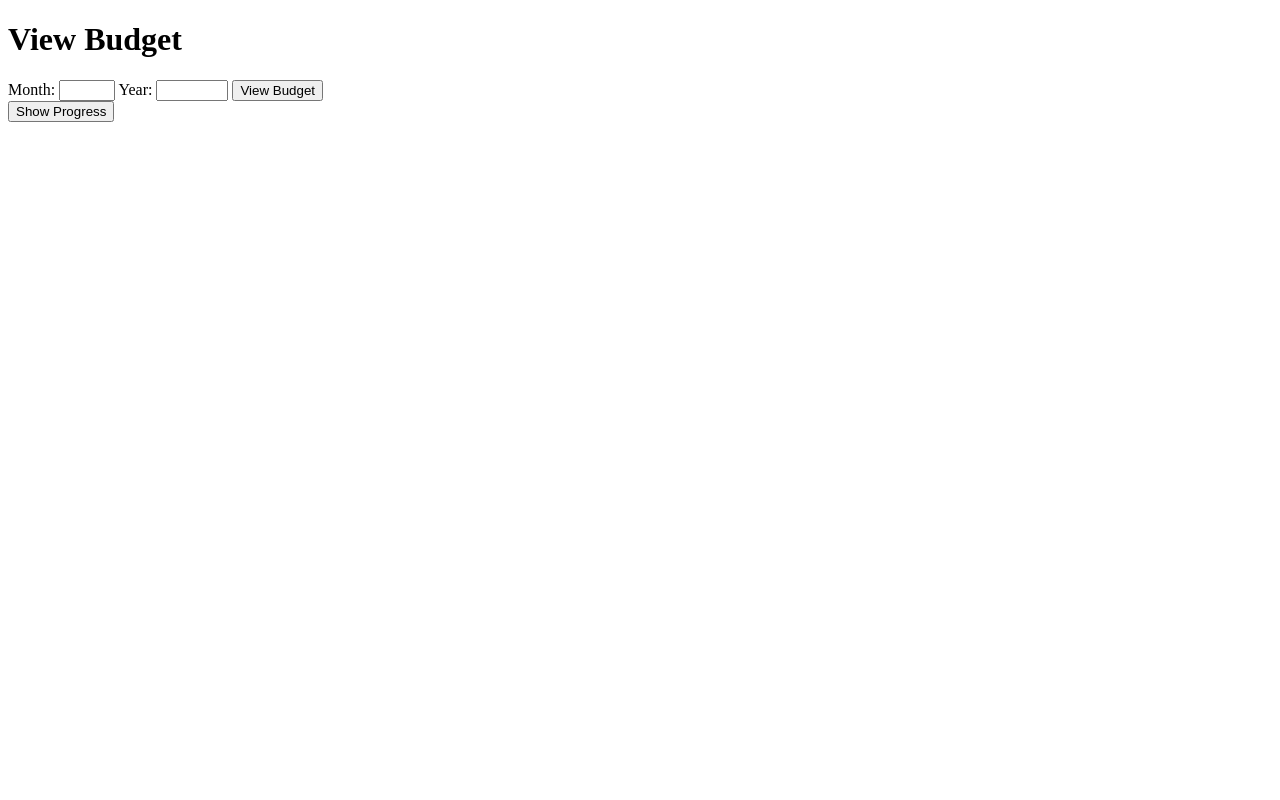
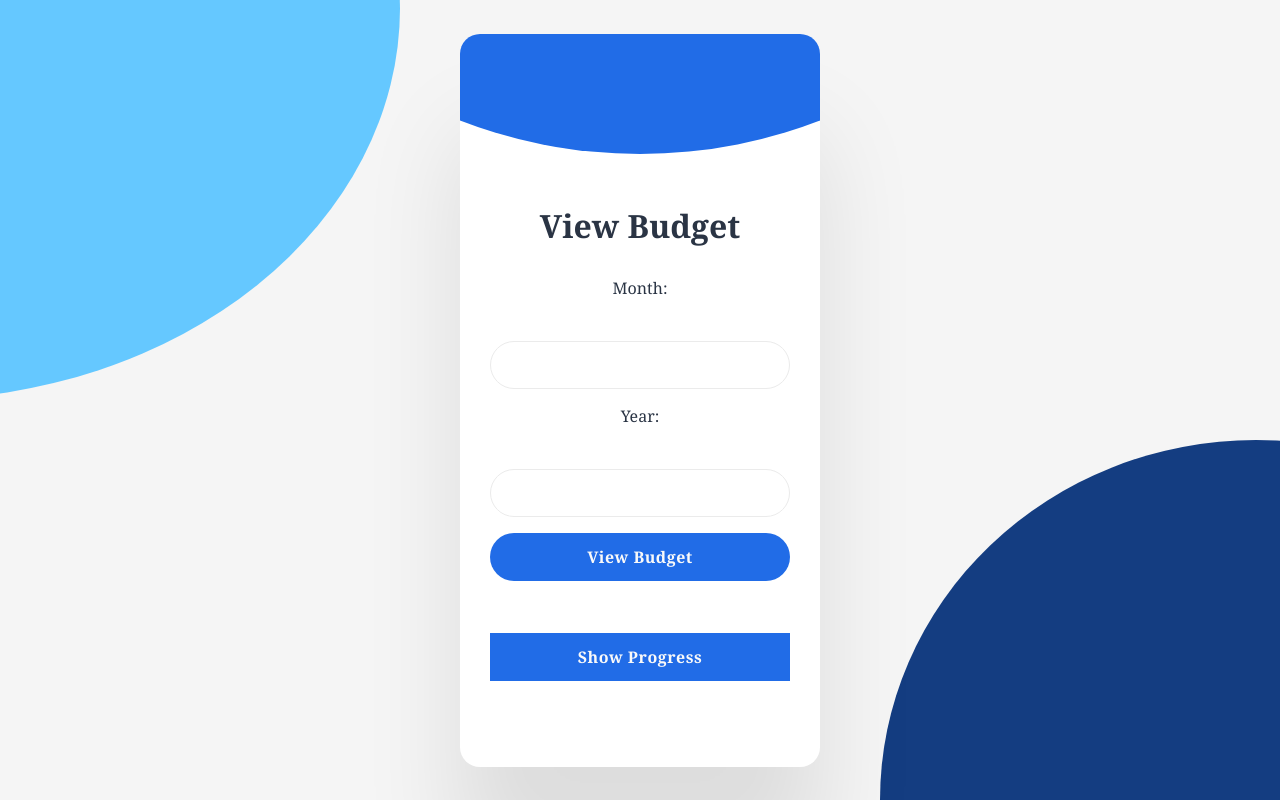
Before and after one commit to ribhav2003/SmartExpense_seproject, a website: page ViewBudget/viewBudget.html in a window 1280 px wide. Drawn offline with Linux system fonts and the light colour scheme; a web font is replaced by a local one.

Commit message:
checkpoint 3

```diff
--- /dev/null
+++ b/SetFinancialGoals/budget.css
@@ -0,0 +1,71 @@
+/* Base body styling */
+body {
+    font-family: 'Arial', sans-serif; /* Consistent font throughout the page */
+    background-color: #f0f4f8; /* Soft blue background for lightness */
+    color: #333; /* Dark grey color for text for readability */
+    padding: 20px; /* Padding around the content inside body */
+    margin: 0; /* Removes default margin */
+}
+
+/* Header styles */
+h1 {
+    color: #0056b3; /* Blue color for the header to match theme */
+    text-align: center; /* Centers the heading */
+}
+
+/* Form styling */
+form {
+    background-color: white; /* Sets form background to white */
+    padding: 20px; /* Padding inside the form */
+    border-radius: 8px; /* Rounded corners for the form */
+    box-shadow: 0 4px 8px rgba(0, 0, 0, 0.1); /* Subtle shadow for depth */
+    max-width: 500px; /* Maximum width of the form */
+    margin: 40px auto; /* Centers the form horizontally and gives space vertically */
+}
+
+/* Label styling */
+label {
+    font-weight: bold; /* Bold font for labels */
+    margin-bottom: 10px; /* Space below each label */
+    display: block; /* Makes label appear on a new line */
+}
+
+/* Input and Select field styling */
+input[type="number"],
+select {
+    width: calc(100% - 20px); /* Adjusted width to accommodate for padding */
+    padding: 8px; /* Padding for better text visibility */
+    margin-top: 5px; /* Space above the input field */
+    margin-bottom: 15px; /* Space below the input field */
+    border: 2px solid #0056b3; /* Blue border matching the theme */
+    border-radius: 4px; /* Rounded corners for the input fields */
+}
+
+/* Adjust padding for select element */
+select {
+    padding: 8px; /* Match padding with input elements */
+}
+
+/* Button styling */
+button {
+    background-color: #007bff; /* Brighter blue for visibility and consistency */
+    margin-left: 5px;
+    color: white; /* Text color for the button */
+    padding: 10px 15px; /* Padding to make the button larger and easier to click */
+    border: none; /* No border for a cleaner look */
+    border-radius: 5px; /* Rounded corners for the button */
+    cursor: pointer; /* Pointer cursor on hover */
+    width: calc(102% - 20px); /* Adjusted width to accommodate for padding */
+    font-size: 16px; /* Slightly larger font for better readability *
+}
+
+button:hover {
+    background-color: #0056b3; /* Darker blue on hover for interactive effect */
+}
+
+/* Focus styling for interactive elements */
+input[type="number"]:focus,
+select:focus,
+button:hover {
+    transition: background-color 0.3s, border-color 0.3s; /* Smooth transition for focus and hover */
+}
--- /dev/null
+++ b/ViewBudget/viewBudget.css
@@ -0,0 +1,165 @@
+* {
+    box-sizing: border-box;
+  }
+
+  html,
+  body {
+    height: 100%;
+  }
+
+  body {
+    display: grid;
+    place-items: center;
+    margin: 0;
+    padding: 0 2rem;
+    background: #f5f5f5;
+    font-family: "Cambria";
+    animation: rotate 6s infinite alternate linear;
+  }
+
+  @media (min-width: 500px) {
+    body {
+      padding: 0;
+    }
+  }
+
+  .background-texture {
+    position: fixed;
+    top: -50vmin;
+    left: -50vmin;
+    width: 100vmin;
+    height: 100vmin;
+    border-radius: 47% 53% 61% 39% / 45% 51% 49% 55%;
+    background: #65c8ff;
+  }
+
+  .background-texture::after {
+    content: "";
+    position: inherit;
+    right: -50vmin;
+    bottom: -55vmin;
+    width: inherit;
+    height: inherit;
+    border-radius: inherit;
+    background: #143d81;
+  }
+
+  .card-container {
+    overflow: hidden;
+    position: relative;
+    z-index: 3;
+    width: 100%;
+    margin: 0 1.25rem;
+    padding: 10.625rem 1.875rem 3.375rem;
+    border-radius: 1.25rem;
+    background: #fff;
+    text-align: center;
+    box-shadow: 0 6.25rem 6.25rem rgb(0 0 0 / 10%);
+  }
+
+  .card-container::before {
+    content: "";
+    position: absolute;
+    top: -55rem;
+    left: 50%;
+    transform: translate(-50%, 0);
+    width: 62.5rem;
+    height: 62.5rem;
+    border-radius: 50%;
+    background: #216ce7;
+  }
+
+  @media (min-width: 500px) {
+    .card-container {
+      margin: 0;
+      width: 22.5rem;
+    }
+  }
+
+  .card-container > h1 {
+    font-size: 2rem;
+    font-weight: 950;
+    margin: 0 0 1.875rem;
+    color: #2a3444;
+  }
+
+  .form {
+    margin: 0 0 2.25rem;
+    display: grid;
+    gap: 1rem;
+  }
+
+  .form > label,
+  .form > input,
+  .form > button {
+    width: 100%;
+    height: 3rem;
+    border-radius: 2.25rem;
+  }
+
+  .form > label {
+    font-size: 1rem;
+    color: #2a3444;
+  }
+
+  .form > input {
+    border: 1px solid #ebebeb;
+    font-family: inherit;
+    font-size: 1rem;
+    padding: 0 1.5rem;
+    color: #11274c;
+  }
+
+  .form > input::placeholder {
+    color: #cac8c8;
+  }
+
+  .form > button {
+    cursor: pointer;
+    width: 100%;
+    height: 3rem;
+    padding: 0 12px;
+    background: #216ce7;
+    color: #f9f9f9;
+    border: 0;
+    font-family: inherit;
+    font-size: 1rem;
+    font-weight: 600;
+    text-align: center;
+    letter-spacing: 0.5px;
+    transition: all 0.375s;
+  }
+
+  #budgetDetails,
+  #progressDetails {
+    margin-top: 2rem;
+  }
+
+  #showProgressBtn {
+    margin-top: 1rem;
+    cursor: pointer;
+    width: 100%;
+    height: 3rem;
+    padding: 0 12px;
+    background: #216ce7;
+    color: #f9f9f9;
+    border: 0;
+    font-family: inherit;
+    font-size: 1rem;
+    font-weight: 600;
+    text-align: center;
+    letter-spacing: 0.5px;
+    transition: all 0.375s;
+  }
+
+  .card-container > footer {
+    color: #a1a1a1;
+  }
+
+  .card-container > footer > p {
+    margin: 0;
+  }
+
+  .card-container > footer > a {
+    color: #216ce7;
+  }
--- a/ViewBudget/viewBudget.html
+++ b/ViewBudget/viewBudget.html
@@ -1,13 +1,19 @@
 <!DOCTYPE html>
 <html lang="en">
+
 <head>
   <meta charset="UTF-8">
   <meta name="viewport" content="width=device-width, initial-scale=1.0">
   <title>View Budget</title>
+  <link href="https://fonts.googleapis.com/css2?family=Cambria:wght@300;400;500&display=swap" rel="stylesheet" />
+  <link rel="stylesheet" href="viewBudget.css" />
 </head>
+
 <body>
+  <section class="background-texture"></section>
+  <div class="card-container">
     <h1>View Budget</h1>
-    <form id="viewBudgetForm">
+    <form id="viewBudgetForm" class="form">
       <label for="month">Month:</label>
       <input type="number" id="month" name="month" min="1" max="12" required>
       <label for="year">Year:</label>
@@ -17,6 +23,8 @@
     <div id="budgetDetails"></div>
     <button id="showProgressBtn">Show Progress</button>
     <div id="progressDetails"></div>
+  </div>
   <script src="viewBudget.js"></script>
 </body>
+
 </html>
--- /dev/null
+++ b/contact.css
@@ -0,0 +1,140 @@
+* {
+    box-sizing: border-box;
+  }
+
+  html,
+  body {
+    height: 100%;
+  }
+
+  body {
+    display: grid;
+    place-items: center;
+    margin: 0;
+    padding: 0 2rem;
+    background: #f5f5f5;
+    font-family: "Cambria";
+    animation: rotate 6s infinite alternate linear;
+  }
+
+  @media (min-width: 500px) {
+    body {
+      padding: 0;
+    }
+  }
+
+  .background-texture {
+    position: fixed;
+    top: -50vmin;
+    left: -50vmin;
+    width: 100vmin;
+    height: 100vmin;
+    border-radius: 47% 53% 61% 39% / 45% 51% 49% 55%;
+    background: #65c8ff;
+  }
+
+  .background-texture::after {
+    content: "";
+    position: inherit;
+    right: -50vmin;
+    bottom: -55vmin;
+    width: inherit;
+    height: inherit;
+    border-radius: inherit;
+    background: #143d81;
+  }
+
+  .card-container {
+    overflow: hidden;
+    position: relative;
+    z-index: 3;
+    width: 100%;
+    margin: 0 1.25rem;
+    padding: 10.625rem 1.875rem 3.375rem;
+    border-radius: 1.25rem;
+    background: #fff;
+    text-align: center;
+    box-shadow: 0 6.25rem 6.25rem rgb(0 0 0 / 10%);
+  }
+
+  .card-container::before {
+    content: "";
+    position: absolute;
+    top: -55rem;
+    left: 50%;
+    transform: translate(-50%, 0);
+    width: 62.5rem;
+    height: 62.5rem;
+    border-radius: 50%;
+    background: #216ce7;
+  }
+
+  @media (min-width: 500px) {
+    .card-container {
+      margin: 0;
+      width: 22.5rem;
+    }
+  }
+
+  .card-container > h2 {
+    font-size: 1.375rem;
+    font-weight: 950;
+    margin: 0 0 1.875rem;
+    color: #2a3444;
+  }
+
+  .form {
+    margin: 0 0 2.25rem;
+    display: grid;
+    gap: 1rem;
+  }
+
+  .form > input,
+  .form > textarea,
+  .form > button {
+    width: 100%;
+    height: 3rem;
+    border-radius: 2.25rem;
+  }
+
+  .form > input,
+  .form > textarea {
+    border: 1px solid #ebebeb;
+    font-family: inherit;
+    font-size: 1rem;
+    padding: 0 1.5rem;
+    color: #11274c;
+  }
+
+  .form > input::placeholder,
+  .form > textarea::placeholder {
+    color: #cac8c8;
+  }
+
+  .form > button {
+    cursor: pointer;
+    width: 100%;
+    height: 3rem;
+    padding: 0 12px;
+    background: #216ce7;
+    color: #f9f9f9;
+    border: 0;
+    font-family: inherit;
+    font-size: 1rem;
+    font-weight: 600;
+    text-align: center;
+    letter-spacing: 0.5px;
+    transition: all 0.375s;
+  }
+
+  .card-container > footer {
+    color: #a1a1a1;
+  }
+
+  .card-container > footer > p {
+    margin: 0;
+  }
+
+  .card-container > footer > a {
+    color: #216ce7;
+  }
```
Also changed, not shown: SetFinancialGoals/budget.html (+2 -0 lines), contact_us.html (added, +24 -0 lines), index.html (+1 -1 lines). Lines whose indentation alone changed are shown as unchanged.
